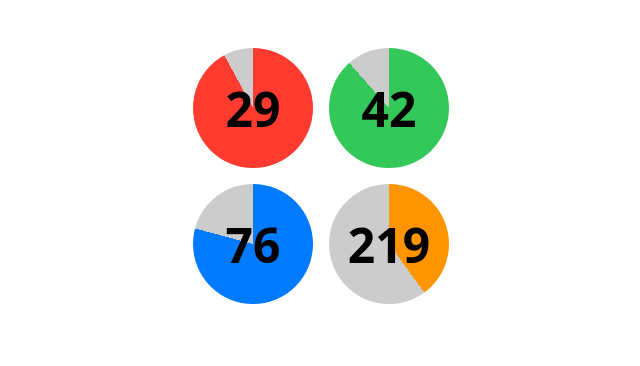
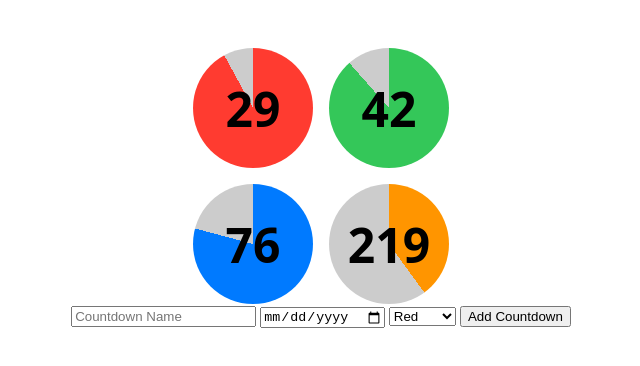
Before and after one commit to Thilac13/countdown-widget, a plain HTML site: page index.html in a window 1280 px wide. Shown: the whole page, without its empty margins (319-959 px from the left). Drawn offline with Linux system fonts and the light colour scheme.

Commit message:
form added to index.html

```diff
--- a/index.html
+++ b/index.html
@@ -16,6 +16,19 @@
     <div class="countdown" id="countdown-4"></div>
   </div>
 
+  <form id="countdown-form">
+        <input type="text" name="name" placeholder="Countdown Name" required />
+        <input type="date" name="date" required />
+        <select name="color" required>
+        <option value="1">Red</option>
+        <option value="2">Green</option>
+        <option value="3">Blue</option>
+        <option value="4">Orange</option>
+        </select>
+        <button type="submit">Add Countdown</button>
+ </form>
+
+
   <!-- Hidden panel for expanded view -->
   <div id="expanded-view" class="hidden">
     <h2>All Countdown Details</h2>
```
